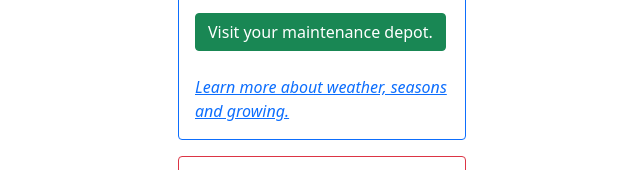
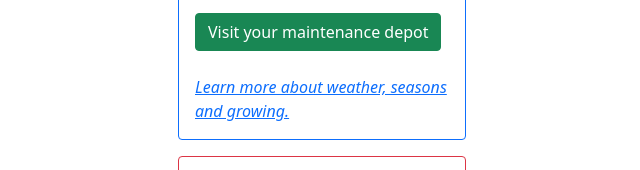
Before and after one commit to timster83/timster83.github.io, a plain HTML site: page index.html in a window 1280 px wide. Shown: the part 535-705 px from the top of the page, 318-958 px from the left. Drawn offline with nearby package versions, Linux system fonts and the light colour scheme.

Commit message:
Update index.html

```diff
--- a/index.html
+++ b/index.html
@@ -25,7 +25,7 @@
             <div class="card-body text-primary">
               <h5 class="card-title">Morning time</h5>
               <p class="card-text"><img style="float:right" src="https://www.bushtarion.com/images/day_clear_1.gif">It's spring and the sun is out. Looks like it might be a good time to grow your plants.</p>
-                <a href="#" target="_blank" class="btn btn-success">Visit your maintenance depot.</a><BR><BR>
+                <a href="#" target="_blank" class="btn btn-success">Visit your maintenance depot</a><BR><BR>
                 <a href="#" class="card-link fs-6"><em>Learn more about weather, seasons and growing.</em></a>
             </div>
           </div>
```
